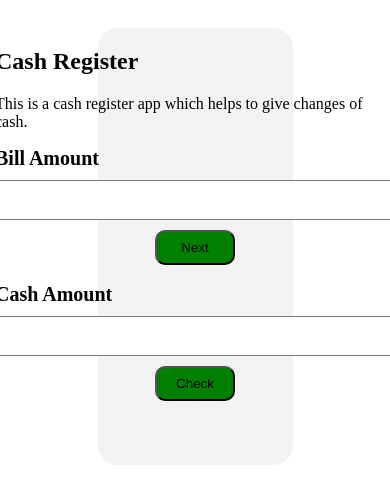
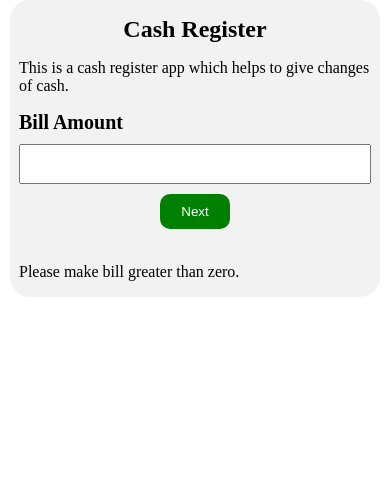
Before and after one commit to pranish07/cash-register, a plain HTML site: page index.html in a window 390 px wide. Both pictures are taken after a click on the button "Next". Drawn offline with Linux system fonts and the light colour scheme.

Commit message:
style: responsivenes added

```diff
--- a/index.html
+++ b/index.html
@@ -18,6 +18,7 @@
         <label for="bill-amount">Bill Amount</label><br>
         <input type="text" id="bill-amount" />
         <button id="next-button">Next</button><br>
+        <p class="bill-error-message"></p>
       </section>
 
       <section class="open-check">
@@ -37,14 +38,16 @@
             <td class="no-of-notes"></td>
             <td class="no-of-notes"></td>
             <td class="no-of-notes"></td>
+            <td class="no-of-notes"></td>
           </tr>
           <tr>
             <th>notes</th>
             <td>2000</td>
             <td>500</td>
-            <td>50</td>
+            <td>100</td>
             <td>20</td>
             <td>10</td>
+            <td>5</td>
             <td>1</td>
           </tr>
         </table>
--- a/script.js
+++ b/script.js
@@ -3,8 +3,9 @@ const cashAmount = document.querySelector("#cash-amount");
 const nextButton = document.querySelector("#next-button");
 const checkButton = document.querySelector("#check-button");
 const errorMessage = document.querySelector(".error-message");
+const billErrorMessage = document.querySelector(".bill-error-message");
 const noOfNotes = document.querySelectorAll(".no-of-notes");
-const notes = [2000, 500, 50, 20, 10, 1];
+const notes = [2000, 500, 100, 20, 10, 5, 1];
 //open and close sections
 const openCheck = document.querySelector(".open-check");
 const openTable = document.querySelector(".open-table");
@@ -13,7 +14,14 @@ openTable.style.display = "none";
 openCheck.style.display = "none";
 
 nextButton.addEventListener("click", function updateBillAmount() {
-  openCheck.style.display = "block";
+  openCheck.style.display = "none";
+  if (billAmount.value > 0) {
+    openCheck.style.display = "block";
+    billErrorMessage.innerText = null;
+  } else {
+    billErrorMessage.innerText = `Please make bill greater than zero.`;
+    openCheck.style.display = "none";
+  }
 });
 checkButton.addEventListener("click", function updateBillAmountAndCashAmount() {
   openTable.style.display = "none";
@@ -21,22 +29,20 @@ checkButton.addEventListener("click", function updateBillAmountAndCashAmount() {
     // displayNone();
     openTable.style.display = "block";
     if (Number(cashAmount.value) >= Number(billAmount.value)) {
-      errorMessage.innerText=`cash Amount is ${cashAmount.value} and Bill amount is ${ billAmount.value}`;
+      errorMessage.innerText = `cash Amount is ${cashAmount.value} and Bill amount is ${billAmount.value}`;
 
       let amountToBeReturned = cashAmount.value - billAmount.value;
 
       calculateChange(amountToBeReturned);
-
     } else {
       displayBlock();
       message("Give more money");
-      openTable.style.display ="none";
+      openTable.style.display = "none";
     }
   } else {
     displayBlock();
     message("Please enter an amount greater than 0");
   }
-
 });
 
 function calculateChange(amountToBeReturned) {
@@ -56,5 +62,5 @@ function displayNone() {
   errorMessage.style.display = "none";
 }
 function displayBlock() {
-    errorMessage.style.display = "block";
+  errorMessage.style.display = "block";
 }
--- a/styles.css
+++ b/styles.css
@@ -1,5 +1,8 @@
+
+
 * {
   box-sizing: border-box;
+  margin:0;
 }
 input {
   margin: 10px 0 10px 0;
@@ -17,14 +20,12 @@ table {
 .container {
   display: flex;
   flex-direction: column;
-  width: 50vw;
+  width: 600px;
   justify-content: center;
   align-items: center;
-  margin: auto;
+  margin: 2rem auto;
   background-color: #f2f2f2;
-  padding: 0 40px 30px 40px;
-  position: relative;
-  top: 20px;
+  padding-top:1rem;
   border-radius: 20px;
 }
 
@@ -43,6 +44,14 @@ table {
   align-items: center;
   justify-content: center;
   margin: auto;
+  border:0;
+  color:white;
+  cursor:pointer;
+}
+.open-table{
+  /* width:90%; */
+  /* margin:auto; */
+  padding:1.5rem;
 }
 /* view */
 .view label,
@@ -50,3 +59,27 @@ table {
   font-size: 20px;
   font-weight: bold;
 }
+.view p{
+  margin:1rem 0;
+}
+.heading{
+  text-align:center;
+}
+@media only screen and (max-width: 500px){
+.container,.view,.open-check{
+  width:95%;
+  margin:auto;
+}
+
+.open-table{
+  margin:1rem 0;
+  padding:0;
+}
+table,th,td{
+  padding:.4rem;
+}
+#bill-amount,#cash-amount{
+  width:100%;
+  /* margin:1rem; */
+}
+}
```
